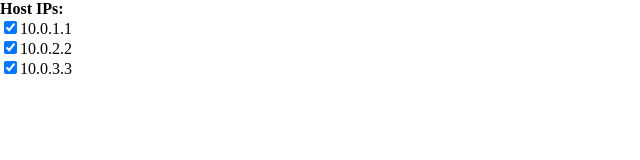
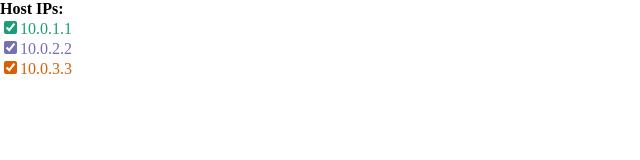
Before and after one commit to shamimtowhid/pkt_viewer, a website: page index.html in a window 1280 px wide. Shown: the whole page, without its empty margins (0-640 px from the left). Drawn offline with Linux system fonts and the light colour scheme; no server answers.

Commit message:
added colors to legend

```diff
--- a/index.html
+++ b/index.html
@@ -9,16 +9,19 @@
 
 	<body>
 	  <div id="legend">
- 	   <b>Host IPs:</b>
-  	      <br>
-	    <input name='host' value="10.0.1.1" type="checkbox" checked>10.0.1.1
-	    </input>
- 	       <br>
-	    <input name="host" value="10.0.2.2" type="checkbox" checked >10.0.2.2
-	    </input>
- 	       <br>
-	    <input name="host" value="10.0.3.3" type="checkbox" checked >10.0.3.3
-	    </input>
+ 	   <b>Host IPs:</b><br>
+		<label id="label_h1">
+	    	<input name='host' id ="host1" value="10.0.1.1" type="checkbox" checked>10.0.1.1
+	    	</input>
+		</label><br>
+		<label id="label_h2">
+	    	<input name="host" id = "host2" value="10.0.2.2" type="checkbox" checked >10.0.2.2
+	    	</input>
+ 	    </label><br>
+		<label id="label_h3">
+	    	<input name="host" id = "host3" value="10.0.3.3" type="checkbox" checked >10.0.3.3
+	    	</input>
+		</label>
 	  </div>
 
 	</body>
--- a/index.js
+++ b/index.js
@@ -99,10 +99,7 @@ const main = async () => {
 		.style("fill", (d) => d.color);
 
 	// adding tooltop
-	circles
-		.data(marks)
-		.append("title")
-		.text((d) => `${d.label}`);
+	circles.append("title").text((d) => `${d.label}`);
 
 	// Save the current position of the circles in the stacking order
 	const initialOrder = circles.order();
@@ -110,13 +107,18 @@ const main = async () => {
 	// chaning the z axis of a circle on hover
 	svg.selectAll(".dot")
 		.on("mouseover", function () {
-			this.parentNode.appendChild(this);
+			d3.select(this)
+				.attr("r", radius * 1.2)
+				.style("stroke-width", 3);
+			d3.select(this).raise();
+			//this.parentNode.appendChild(this);
 		})
 		.on("mouseout", function () {
+			d3.select(this).attr("r", radius).style("stroke-width", 0.5);
 			circles.order(initialOrder);
-			//this.parentNode.insertBefore(this, this.parentNode.firstChild);
 		});
 
+	// adding the X and Y axis
 	svg.append("g")
 		.attr("transform", `translate(${margin.left}, 0)`)
 		.call(d3.axisLeft(y));
@@ -125,7 +127,10 @@ const main = async () => {
 		.attr("transform", `translate(0, ${height - margin.bottom})`)
 		.call(d3.axisBottom(x));
 
-	d3.selectAll("[name=host]").on("change", function () {
+	// adding legend (checkbox event)
+	const checkbox = d3
+		.selectAll("input[type='checkbox'][name='host']")
+		.on("change", function () {
 			let selected = this.value;
 			const display = this.checked ? "inline" : "none";
 			svg.selectAll(".dot")
--- a/styles.css
+++ b/styles.css
@@ -12,6 +12,26 @@ body {
 	stroke-width: 0.5;
 }
 
-.dot:hover {
-	stroke-width: 2;
+#label_h1 {
+	color: #1b9e77;
 }
+
+#label_h2 {
+	color: #7570b3;
+}
+
+#label_h3 {
+	color: #d95f02;
+}
+
+#host1 {
+	accent-color: #1b9e77;
+}
+
+#host2 {
+	accent-color: #7570b3;
+}
+
+#host3 {
+	accent-color: #d95f02;
+}
```
Lines whose indentation alone changed are shown as unchanged.
